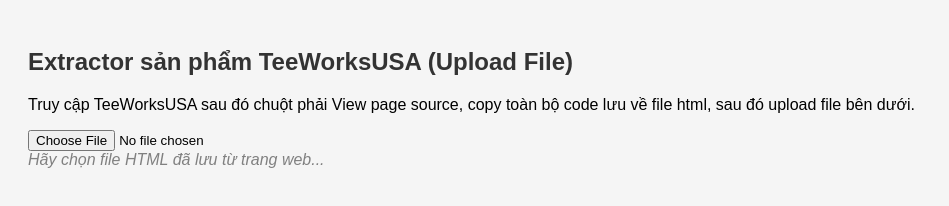
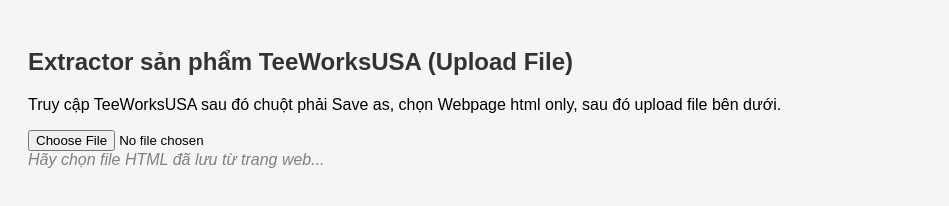
Before and after one commit to chanktb/crawler, a plain HTML site: page teeworksusa.html in a window 1280 px wide. Shown: the whole page, without its empty margins (0-949 px from the left). Drawn offline with Linux system fonts and the light colour scheme.

Commit message:
Update teeworksusa.html

```diff
--- a/teeworksusa.html
+++ b/teeworksusa.html
@@ -15,7 +15,7 @@
 <body>
 
 <h2>Extractor sản phẩm TeeWorksUSA (Upload File)</h2>
-<p>Truy cập TeeWorksUSA sau đó chuột phải View page source, copy toàn bộ code lưu về file html, sau đó upload file bên dưới.</p>
+<p>Truy cập TeeWorksUSA sau đó chuột phải Save as, chọn Webpage html only, sau đó upload file bên dưới.</p>
 <input type="file" id="fileInput" accept=".html,.htm">
 <div id="status" class="status">Hãy chọn file HTML đã lưu từ trang web...</div>
 <div id="output"></div>
```
